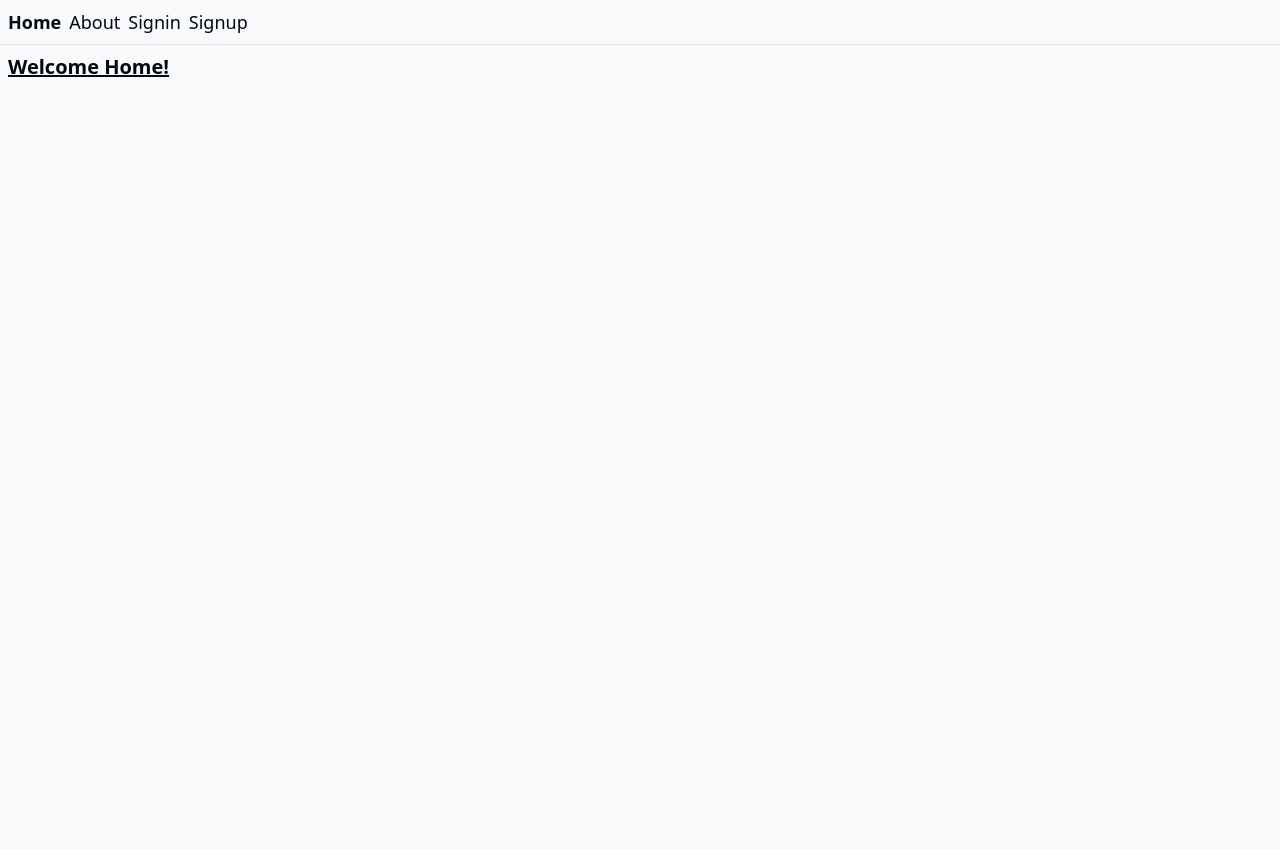
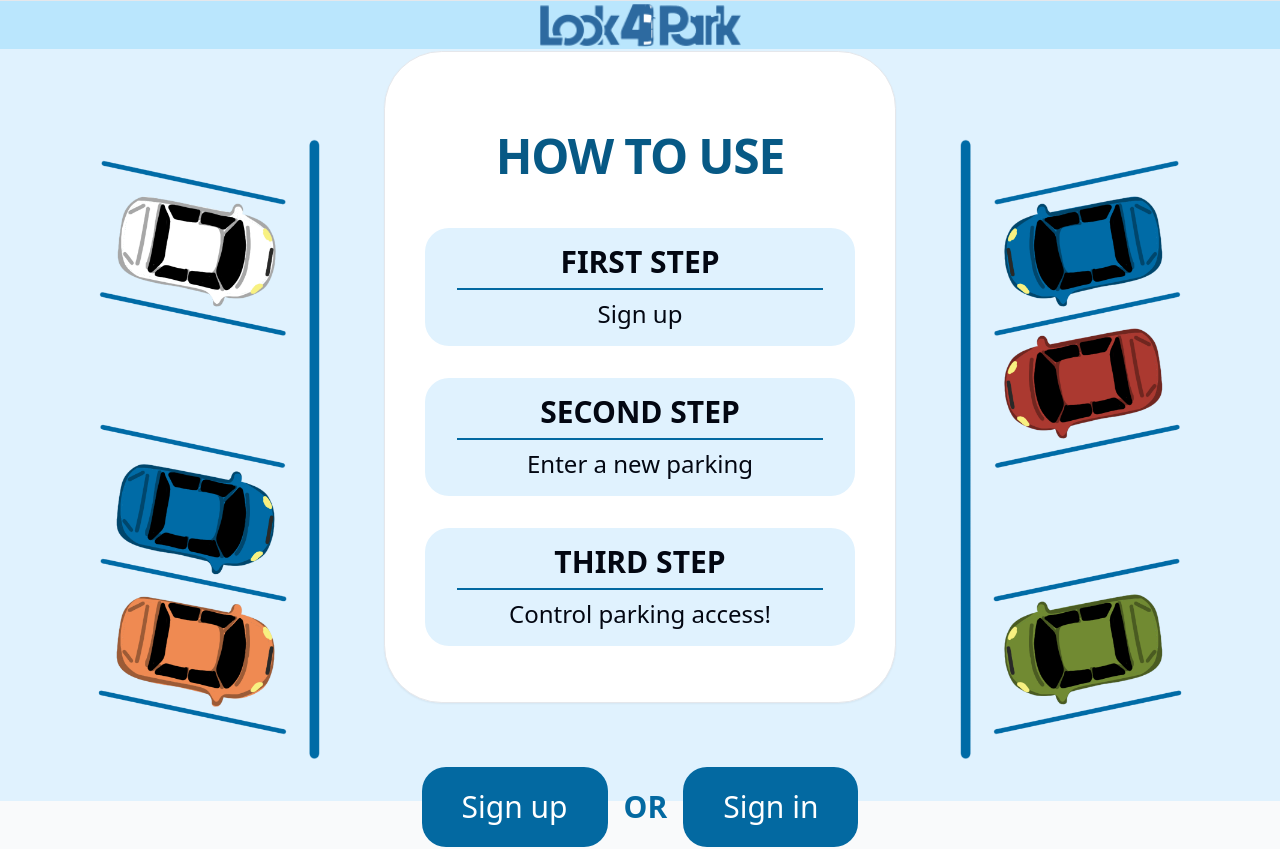
Before and after one commit to alexindris/LECHUGA-HACKEPS2024, a React (Vite) app in the folder frontend/: page / in a window 1280 px wide. Before the commit the page ends 800 px from the top, so only its background shows below. Built offline with nearby package versions, Linux system fonts and the light colour scheme.

Commit message:
added home route

```diff
--- /dev/null
+++ b/frontend/src/components/HomeLabels.tsx
@@ -0,0 +1,16 @@
+type HomeLabelsProps = {
+  upperText: string;
+  lowerText: string;
+}
+
+export function HomeLabels({ upperText, lowerText }: Readonly<HomeLabelsProps>) {
+  return (
+    <div className='bg-sky-100 w-full h-full flex flex-col px-8 gap-2 rounded-3xl py-4'>
+      <h2 className='text-center text-3xl font-semibold'>{upperText}</h2>
+      {/* Add a line that sepparates the two labels */}
+      <hr className='border-sky-700 w-full border-[1.5px]' />
+      <h3 className='text-center text-2xl ' >{lowerText}</h3>
+
+    </div >
+  )
+}
--- a/frontend/src/routes/__root.tsx
+++ b/frontend/src/routes/__root.tsx
@@ -9,41 +9,7 @@ export const Route = createRootRoute({
 function RootComponent() {
   return (
     <>
-      <div className='p-2 flex gap-2 text-lg'>
-        <Link
-          to='/'
-          activeProps={{
-            className: "font-bold",
-          }}
-          activeOptions={{ exact: true }}
-        >
-          Home
-        </Link>{" "}
-        <Link
-          to='/about'
-          activeProps={{
-            className: "font-bold",
-          }}
-        >
-          About
-        </Link>
-        <Link
-          to='/auth/signin'
-          activeProps={{
-            className: "font-bold",
-          }}
-        >
-          Signin{" "}
-        </Link>
-        <Link
-          to='/auth/signup'
-          activeProps={{
-            className: "font-bold",
-          }}
-        >
-          Signup{" "}
-        </Link>
-      </div>
+
       <hr />
       <Outlet />
       <TanStackRouterDevtools position='bottom-right' />
--- a/frontend/src/routes/index.tsx
+++ b/frontend/src/routes/index.tsx
@@ -1,13 +1,55 @@
-import { createFileRoute } from "@tanstack/react-router";
+import { HomeLabels } from '@/components/HomeLabels';
+import { Button } from '@/components/ui/button';
+import { Card, CardContent, CardFooter, CardHeader, CardTitle } from '@/components/ui/card';
+import { createFileRoute, Link } from "@tanstack/react-router";
 
 export const Route = createFileRoute("/")({
   component: HomeComponent,
 });
 
-function HomeComponent() {
+export function HomeComponent() {
   return (
-    <div className='p-2 text-xl font-bold underline'>
-      <h3>Welcome Home!</h3>
+    <div className="flex flex-col h-screen w-full bg-sky-100">
+      <header className="bg-sky-200 w-full h-16 flex items-center justify-center">
+        <img src="/home_logo.png" alt="Home Logo" className="h-10 sm:h-12" />
+      </header>
+
+
+      <div
+        className="flex flex-col md:flex-row w-full h-full items-center justify-center px-8 md:px-16 lg:px-32 py-4 "
+        style={{
+          backgroundImage: `url("/home_bg.png")`,
+          backgroundSize: "90% auto",
+          backgroundPosition: "center",
+          backgroundRepeat: "no-repeat",
+        }}
+      >
+        <div className='flex items-center justify-center flex-col gap-16 w-full'>
+          <Card className="bg-white rounded-[3.6rem] w-full max-w-md md:max-w-lg py-8 px-4 ">
+            <CardHeader className=" sm:p-8 md:p-12 flex flex-col text-center">
+              <CardTitle className="text-3xl sm:text-4xl md:text-5xl text-sky-800 font-bold">
+                HOW TO USE
+              </CardTitle>
+            </CardHeader>
+            <CardContent className="flex flex-col gap-8">
+              <HomeLabels upperText="FIRST STEP" lowerText="Sign up" />
+              <HomeLabels upperText="SECOND STEP" lowerText="Enter a new parking" />
+              <HomeLabels upperText="THIRD STEP" lowerText="Control parking access!" />
+            </CardContent>
+          </Card>
+          <div className='flex flex-row gap-4 items-center justify-center h-full w-full'>
+            <Button className='bg-sky-700 rounded-3xl text-3xl p-10' >
+              <Link to='/auth/signup'>Sign up</Link>
+            </Button>
+            <span className='text-sky-700 text-3xl font-bold'>OR</span>
+            <Button className='bg-sky-700 rounded-3xl text-3xl p-10' >
+              <Link to='/auth/signin'>Sign in</Link>
+            </Button>
+          </div>
+        </div>
+      </div>
+
+
     </div>
   );
 }
```
Also changed, not shown: frontend/public/home_bg.png (added), frontend/public/home_logo.png (added).
